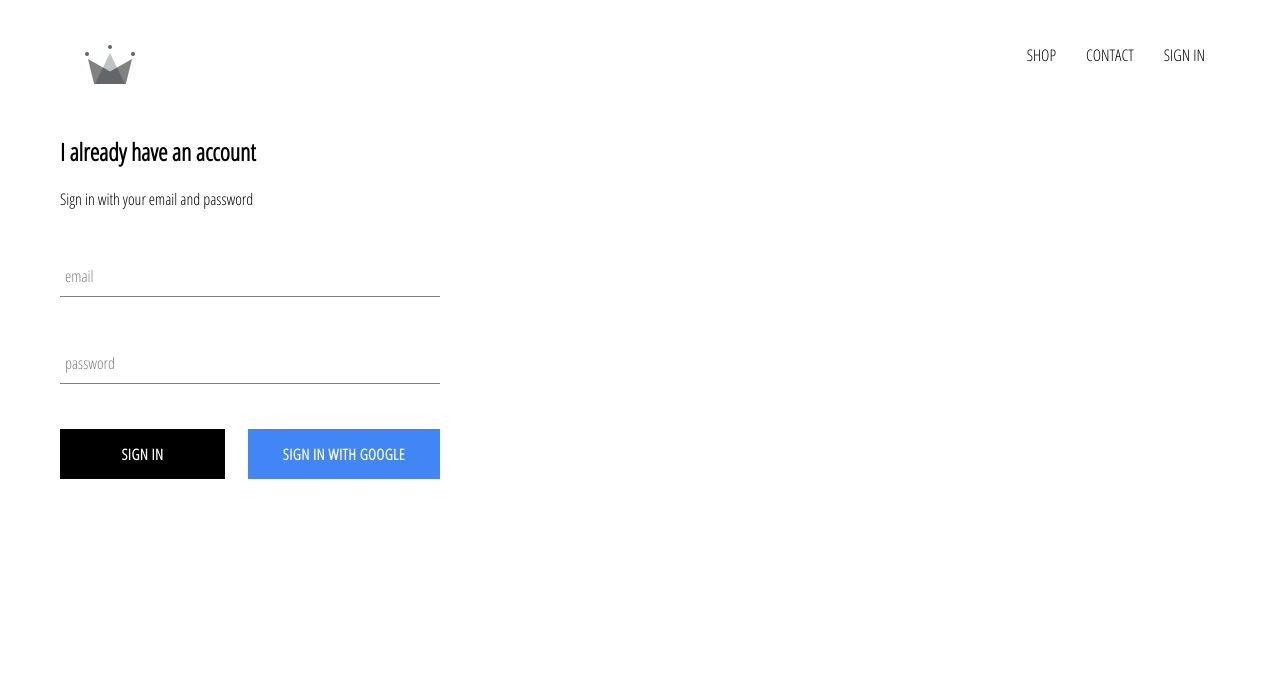
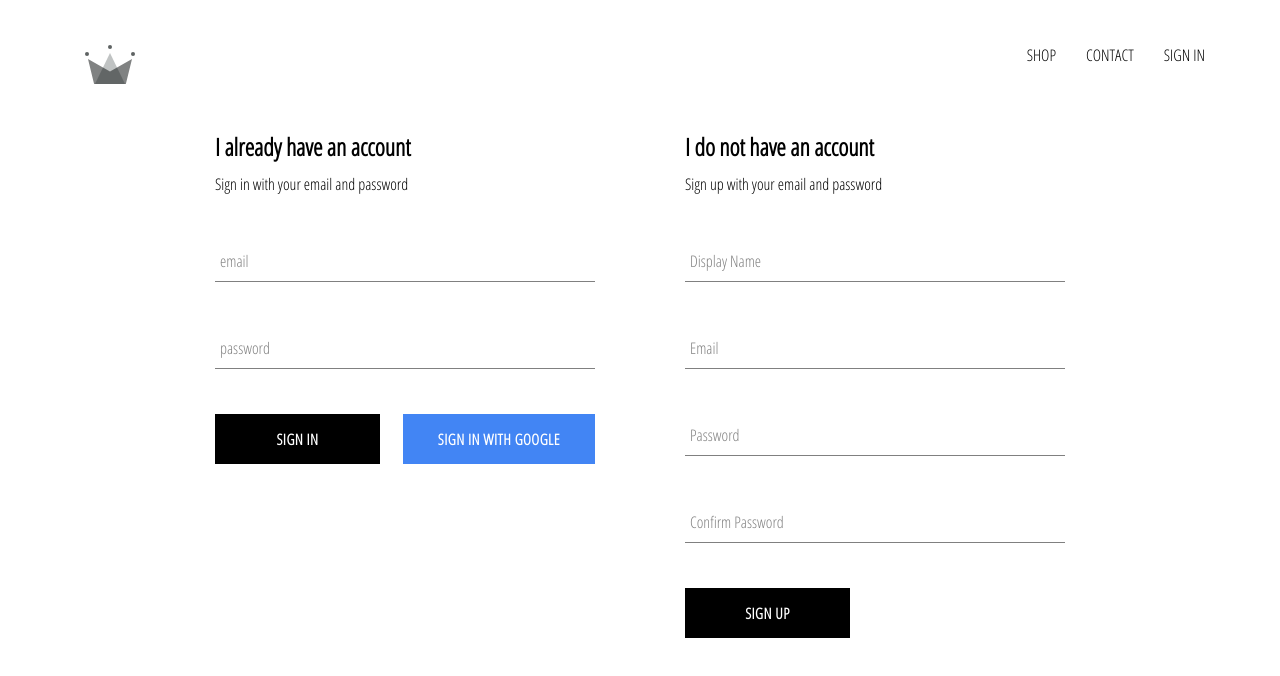
Before and after one commit to Rishabh-Rawat192/crwn-clothing, a React (Create React App) app: page /signin in a window 1280 px wide. Shown: the top 676 px of the page. Built offline with nearby package versions, Linux system fonts and the light colour scheme; no server answers.

Commit message:
implemented firebase utils, included ability to store authenticated users into our firestore database

```diff
--- a/src/App.js
+++ b/src/App.js
@@ -6,7 +6,7 @@
 import ShopPage from "./pages/shop/shop.component";
 import SignInAndSignUp from "./pages/sign-in-and-sign-up/sign-in-and-sign-up.component";
 import Header from "./components/header/header.component";
-import { auth } from "./firebase/firebase.utils";
+import { auth, createUserProfileDocument } from "./firebase/firebase.utils";
 
 class App extends React.Component {
     constructor() {
@@ -20,8 +20,22 @@
     unsubscribeFromAuth = null;
 
     componentDidMount() {
-        this.unsubscribeFromAuth = auth.onAuthStateChanged((user) => {
-            this.setState({ currentUser: user }, () => console.log(user));
+        this.unsubscribeFromAuth = auth.onAuthStateChanged(async (userAuth) => {
+            if (userAuth) {
+                const userRef = await createUserProfileDocument(userAuth);
+
+                userRef.onSnapshot((snapShot) => {
+                    this.setState(
+                        {
+                            currentUser: {
+                                id: snapShot.id,
+                                ...snapShot.data(),
+                            },
+                        },
+                        () => console.log(this.state.currentUser)
+                    );
+                });
+            } else this.setState({ currentUser: userAuth });
         });
     }
 
--- a/src/components/collection-preview/collection-preview.component.jsx
+++ b/src/components/collection-preview/collection-preview.component.jsx
@@ -8,9 +8,8 @@
         <div className="preview">
             {items
                 .filter((item, index) => index < 4)
-                .map((item) => (
-                    // <div key={item.id}>{item.name}</div>
-                    <CollectionItem {...item} />
+                .map(({ id, ...otherItemProps }) => (
+                    <CollectionItem key={id} {...otherItemProps} />
                 ))}
         </div>
     </div>
--- a/src/components/sign-in/sign-in.component.jsx
+++ b/src/components/sign-in/sign-in.component.jsx
@@ -31,7 +31,7 @@
     render() {
         return (
             <div className="sign-in">
-                <h2>I already have an account</h2>
+                <h2 className="title">I already have an account</h2>
                 <span>Sign in with your email and password</span>
 
                 <form action="" onSubmit={this.handleSubmit}>
--- a/src/components/sign-in/sign-in.styles.scss
+++ b/src/components/sign-in/sign-in.styles.scss
@@ -2,6 +2,10 @@
     width: 380px;
     display: flex;
     flex-direction: column;
+
+    .title {
+        margin: 10px 0;
+    }
 
     .buttons {
         display: flex;
--- /dev/null
+++ b/src/components/sign-up/sign-up.component.jsx
@@ -0,0 +1,100 @@
+import React from "react";
+
+import FormInput from "../form-input/form-input.component";
+import CustomButton from "../custom-button/custom-button.component";
+
+import { auth, createUserProfileDocument } from "../../firebase/firebase.utils";
+
+import "./sign-up.styles.scss";
+
+class SignUp extends React.Component {
+    constructor() {
+        super();
+
+        this.state = {
+            displayName: "",
+            email: "",
+            password: "",
+            confirmPassword: "",
+        };
+    }
+
+    handleSubmit = async (event) => {
+        event.preventDefault();
+        const { displayName, email, password, confirmPassword } = this.state;
+
+        if (password !== confirmPassword) return alert("Passwords don't match");
+
+        try {
+            const { user } = await auth.createUserWithEmailAndPassword(
+                email,
+                password
+            );
+
+            await createUserProfileDocument(user, { displayName });
+
+            this.setState({
+                displayName: "",
+                email: "",
+                password: "",
+                confirmPassword: "",
+            });
+        } catch (error) {
+            console.log(error.message);
+        }
+    };
+
+    handleChange = (event) => {
+        const { name, value } = event.target;
+
+        this.setState({ [name]: value });
+    };
+
+    render() {
+        const { displayName, email, password, confirmPassword } = this.state;
+
+        return (
+            <div className="sign-up">
+                <h2 className="title">I do not have an account</h2>
+                <span>Sign up with your email and password</span>
+                <form className="sign-up-form" onSubmit={this.handleSubmit}>
+                    <FormInput
+                        type="text"
+                        name="displayName"
+                        value={displayName}
+                        onChange={this.handleChange}
+                        label="Display Name"
+                        required
+                    />
+                    <FormInput
+                        type="email"
+                        name="email"
+                        value={email}
+                        onChange={this.handleChange}
+                        label="Email"
+                        required
+                    />
+                    <FormInput
+                        type="password"
+                        name="password"
+                        value={password}
+                        onChange={this.handleChange}
+                        label="Password"
+                        required
+                    />
+                    <FormInput
+                        type="password"
+                        name="confirmPassword"
+                        value={confirmPassword}
+                        onChange={this.handleChange}
+                        label="Confirm Password"
+                        required
+                    />
+                    <CustomButton type="submit">SIGN UP</CustomButton>
+                </form>
+            </div>
+        );
+    }
+}
+
+export default SignUp;
--- /dev/null
+++ b/src/components/sign-up/sign-up.styles.scss
@@ -0,0 +1,9 @@
+.sign-up {
+    display: flex;
+    flex-direction: column;
+    width: 380px;
+
+    .title {
+        margin: 10px 0;
+    }
+}
--- a/src/firebase/firebase.utils.js
+++ b/src/firebase/firebase.utils.js
@@ -1,4 +1,4 @@
-import firebase from "firebase";
+import firebase from "firebase/app";
 import "firebase/analytics";
 import "firebase/auth";
 import "firebase/firestore";
@@ -22,4 +22,28 @@
 provider.setCustomParameters({ prompt: "select_account" });
 export const signInWithGoogle = () => auth.signInWithPopup(provider);
 
+export const createUserProfileDocument = async (userAuth, additionalData) => {
+    if (!userAuth) return;
+
+    const userRef = firestore.doc(`/users/${userAuth.uid}`);
+    const snapShot = await userRef.get();
+
+    if (!snapShot.exists) {
+        const { displayName, email } = userAuth;
+        const createdAt = new Date();
+        try {
+            await userRef.set({
+                displayName,
+                email,
+                createdAt,
+                ...additionalData,
+            });
+        } catch (error) {
+            console.log("Error creating user", error.message);
+        }
+    }
+
+    return userRef;
+};
+
 export default firebase;
--- a/src/pages/sign-in-and-sign-up/sign-in-and-sign-up.component.jsx
+++ b/src/pages/sign-in-and-sign-up/sign-in-and-sign-up.component.jsx
@@ -1,10 +1,12 @@
 import "./sign-in-and-sign-up.styles.scss";
 
 import SignIn from "../../components/sign-in/sign-in.component";
+import SignUp from "../../components/sign-up/sign-up.component";
 
 const SignInAndSignUp = () => (
     <div className="sign-in-and-sign-up">
         <SignIn />
+        <SignUp />
     </div>
 );
 
--- a/src/pages/sign-in-and-sign-up/sign-in-and-sign-up.styles.scss
+++ b/src/pages/sign-in-and-sign-up/sign-in-and-sign-up.styles.scss
@@ -0,0 +1,6 @@
+.sign-in-and-sign-up {
+    width: 850px;
+    display: flex;
+    justify-content: space-between;
+    margin: 30px auto;
+}
```
Also changed, not shown: 1 other file (tests, documents, lock files or other folders).
